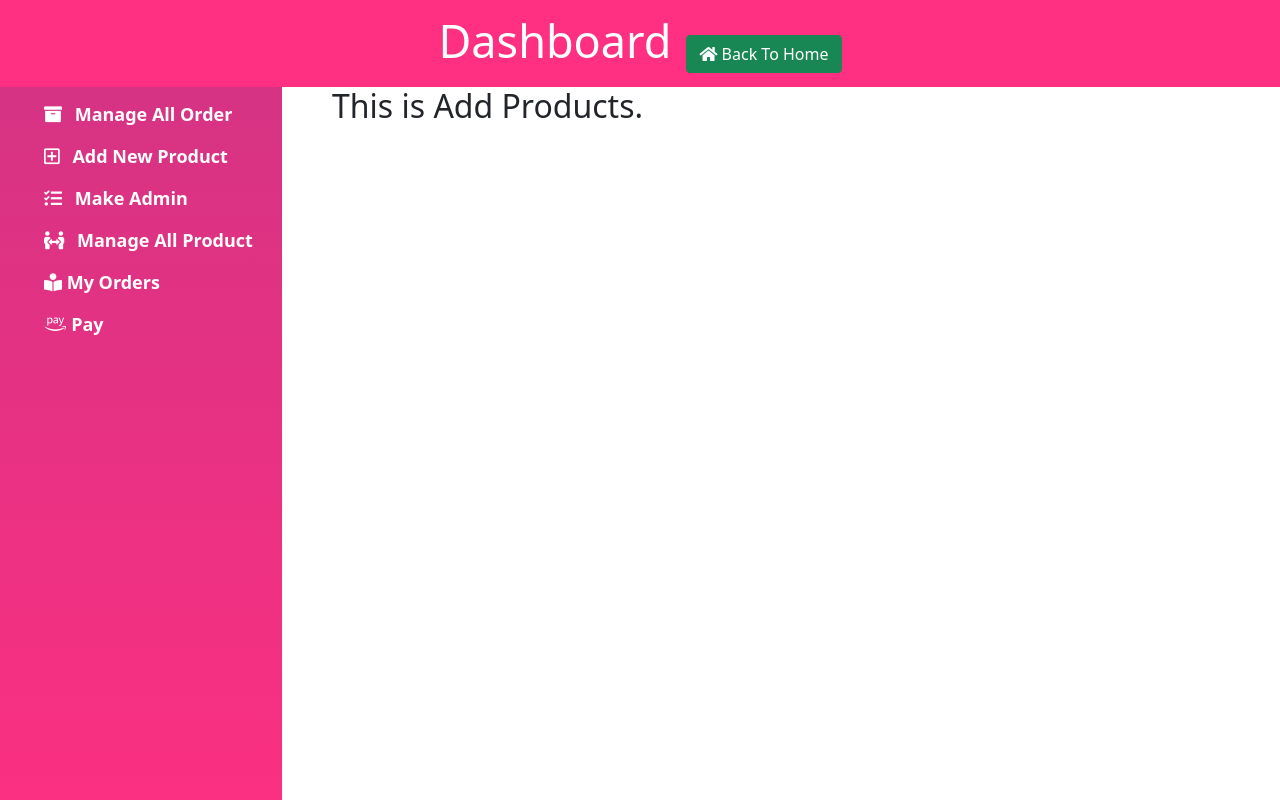
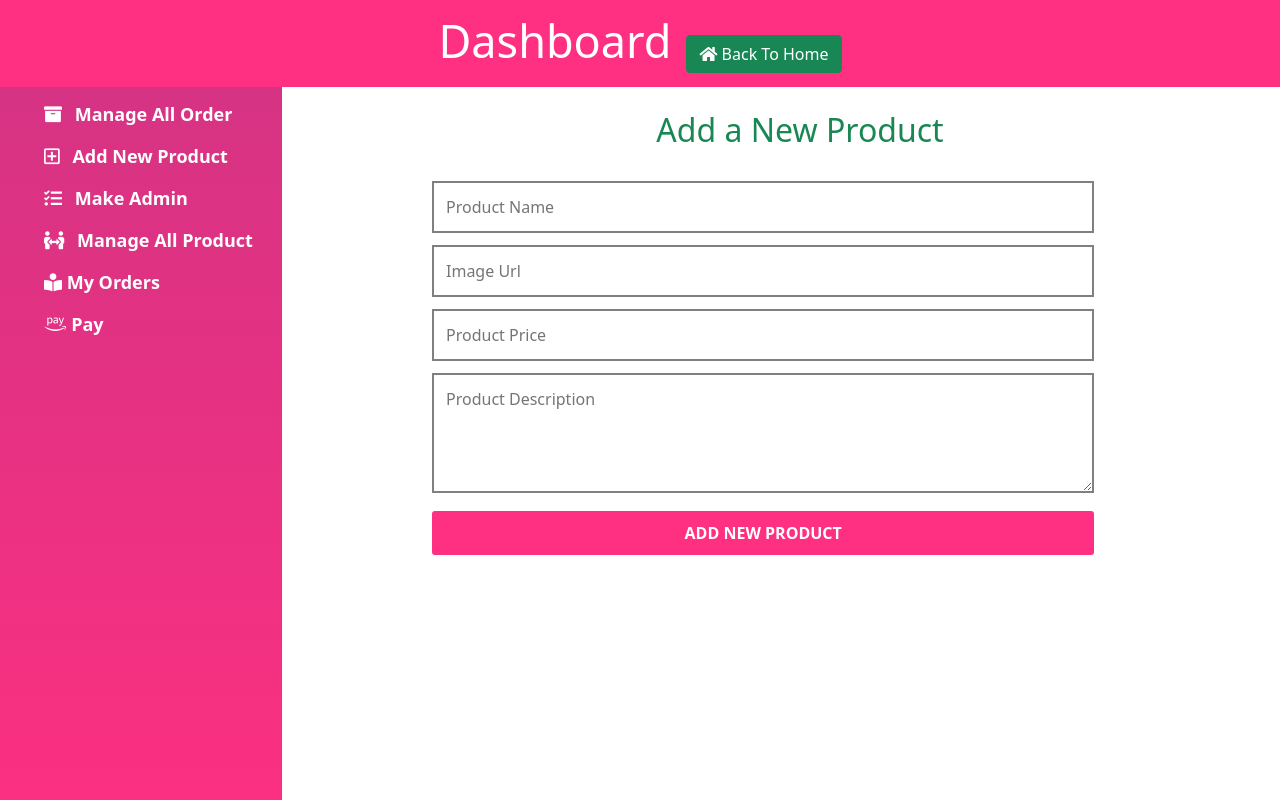
Before and after one commit to md-hasan-ali/electronics-store-client, a React (Create React App) app: page /dashboard/addProduct in a window 1280 px wide. Built offline with nearby package versions, Linux system fonts and the light colour scheme; no server answers.

Commit message:
create all products component and design

```diff
--- a/src/pages/AllProducts/AllProducts.js
+++ b/src/pages/AllProducts/AllProducts.js
@@ -1,12 +1,54 @@
-import React from 'react';
+import React, { useEffect, useState } from 'react';
+import { Card, Col, Container, Row } from 'react-bootstrap';
+import { Link } from 'react-router-dom';
 import Footer from '../Sheard/Footer/Footer';
 import Navigation from '../Sheard/Navigation/Navigation';
+import './allProduct.css'
 
 const AllProducts = () => {
+    const [products, setProducts] = useState([]);
+
+    useEffect(() => {
+        fetch('http://localhost:5000/products')
+            .then(res => res.json())
+            .then(data => setProducts(data))
+    }, [])
     return (
         <div>
             <Navigation></Navigation>
-            <h2>This is Our All Products pages.</h2>
+
+            <div className=' py-5'>
+                <Container>
+                    <div className="text-center section-title">
+                        <h2 className='pb-5'>Our <span className='text-highlight'>All Products</span></h2>
+                    </div>
+                    <Row xs={1} md={3} className="g-4">
+                        {
+                            products.map(product =>
+                                <Col key={product._id}>
+                                    <Card className='h-100'>
+                                        <Card.Img variant="top" src={product?.img} />
+                                        <Card.Body>
+                                            <Card.Title><strong>Name: </strong>{product?.name}</Card.Title>
+                                            <Card.Text>
+                                                <strong>Description: </strong>{product?.desc}
+                                            </Card.Text>
+                                            <Card.Text className='price'>
+                                                <strong>Price: </strong>{product?.price}
+                                            </Card.Text>
+                                        </Card.Body>
+                                        <Card.Footer>
+                                            <Link to={`product/${product._id}`}>
+                                                <button className='box-button1'>Purchase Now</button>
+                                            </Link>
+                                        </Card.Footer>
+                                    </Card>
+                                </Col>
+                            )
+                        }
+                    </Row>
+                </Container>
+            </div>
             <Footer></Footer>
         </div>
     );
--- /dev/null
+++ b/src/pages/AllProducts/allProduct.css
@@ -0,0 +1,3 @@
+img.card-img-top {
+    height: 240px;
+}
--- a/src/pages/Dashboard/AddProduct/AddProduct.js
+++ b/src/pages/Dashboard/AddProduct/AddProduct.js
@@ -1,9 +1,48 @@
 import React from 'react';
+import { useForm } from 'react-hook-form';
+import { useNavigate } from 'react-router-dom';
 
 const AddProduct = () => {
+    const navigate = useNavigate();
+    const {
+        register,
+        handleSubmit,
+    } = useForm();
+    const onSubmit = (data) => {
+        fetch('http://localhost:5000/addNewProduct', {
+            method: 'POST',
+            headers: {
+                'content-type': 'application/json'
+            },
+            body: JSON.stringify(data)
+        })
+            .then(res => res.json())
+            .then(data => {
+                if (data.insertedId) {
+                    alert('Product Added Successfully..');
+                    navigate('/')
+                }
+            })
+    }
     return (
         <div>
-            <h2>This is Add Products.</h2>
+            <div>
+                <h2 className='text-center py-4 text-success'>Add a New Product</h2>
+                <div className="container">
+                    <div className="row">
+                        <div className="col-md-10 mx-auto">
+                            <form onSubmit={handleSubmit(onSubmit)}>
+                                <input placeholder='Product Name' {...register("name")} required />
+                                <input type='url' placeholder='Image Url' {...register("img")} required />
+                                <input placeholder='Product Price' {...register("price")} required />
+                                <textarea placeholder='Product Description' style={{ height: '120px' }} {...register("desc")} required />
+
+                                <input className='box-button1' type="submit" value="Add New Product" />
+                            </form>
+                        </div>
+                    </div>
+                </div>
+            </div>
         </div>
     );
 };
--- a/src/pages/Home/Products/Products.js
+++ b/src/pages/Home/Products/Products.js
@@ -9,7 +9,7 @@ const Products = () => {
     useEffect(() => {
         fetch('http://localhost:5000/products')
             .then(res => res.json())
-            .then(data => setProducts(data))
+            .then(data => setProducts(data.slice(0, 6)))
     }, [])
 
     return (
--- a/src/pages/Sheard/Navigation/Navigation.js
+++ b/src/pages/Sheard/Navigation/Navigation.js
@@ -18,7 +18,7 @@ const Navigation = () => {
                     <Nav.Link className='box-button1 ms-3' as={Link} to="/dashboard">Dashboard</Nav.Link>
 
                     {
-                        user?.email ? <Nav.Link onClick={Logout} className='login-button'>Logout</Nav.Link>
+                        user?.email ? <Nav.Link onClick={Logout} className='box-button1'>Logout</Nav.Link>
                             :
                             <Nav.Link as={Link} to="/login" className='box-button1'>Login</Nav.Link>
                     }
--- a/src/pages/Sheard/Navigation/navigation.css
+++ b/src/pages/Sheard/Navigation/navigation.css
@@ -1,6 +1,6 @@
 .navbar-dark .navbar-nav .nav-link {
     color: #fff;
-    font-size: 18px;
+    font-size: 16px;
     font-weight: 600;
 }
 .navbar-dark .navbar-brand {
```
